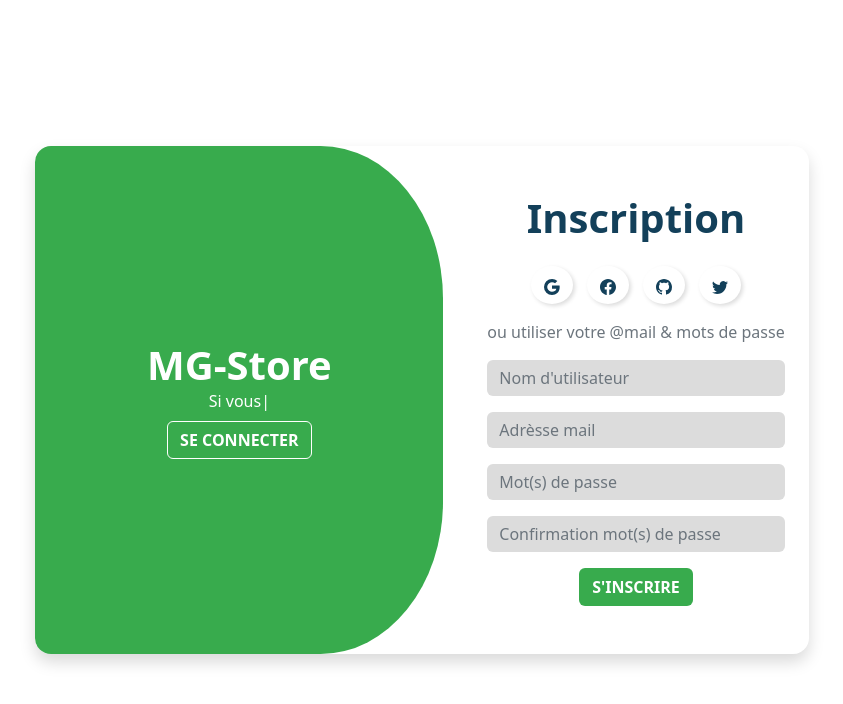
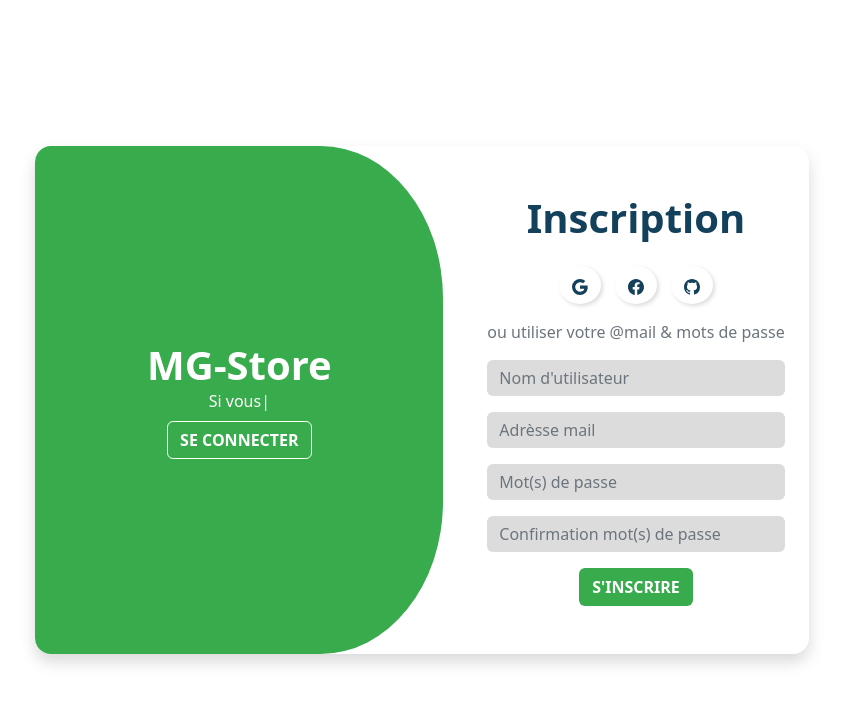
Before and after one commit to Princee04/Mg-Store, a React (Vite) app: page /signup in a window 1280 px wide. Shown: the top 704 px of the page, without its empty margins (218-1061 px from the left). Built offline with nearby package versions, Linux system fonts and the light colour scheme; no server answers.

Commit message:
Suppression de Twitter

```diff
--- a/src/components/SocialNetworks/SocialNetworks.jsx
+++ b/src/components/SocialNetworks/SocialNetworks.jsx
@@ -1,5 +1,5 @@
 import React from "react";
-import { Facebook, Github, Google, Twitter } from "react-bootstrap-icons";
+import { Facebook, Github, Google } from "react-bootstrap-icons";
 import Button from "../Buttons/Button";
 import { socialNetworks } from "./SocialNetworks.module.css";
 import {
@@ -20,9 +20,6 @@ const SocialNetworks = () => {
       <Button click={signInWithGithub}>
         <Github />
       </Button>
-      <Button>
-        <Twitter />
-      </Button>
     </div>
   );
 };
```
Also changed, not shown: 1 other file (tests, documents, lock files or other folders).
